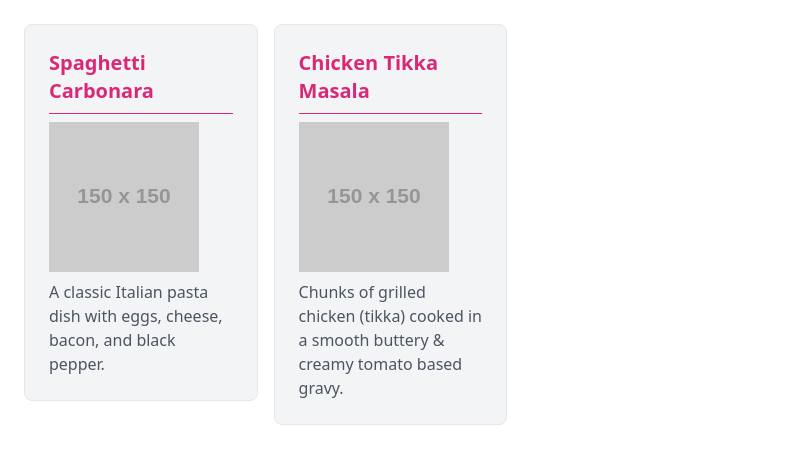
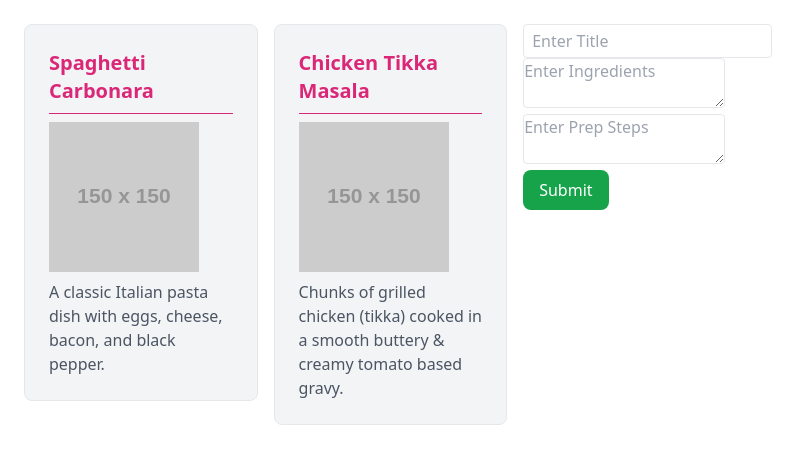
Before and after one commit to AustineJ101/alx-fe-reactjs, a React (Vite) app in the folder recipe-sharing-platform/: page / in a window 1280 px wide. Shown: the top 464 px of the page, without its empty margins (0-811 px from the left). Built offline with nearby package versions, Linux system fonts and the light colour scheme.

Commit message:
Add AddRecipesForm

```diff
--- a/recipe-sharing-platform/package.json
+++ b/recipe-sharing-platform/package.json
@@ -13,6 +13,7 @@
     "axios": "^1.8.3",
     "react": "^19.0.0",
     "react-dom": "^19.0.0",
+    "react-hook-form": "^7.54.2",
     "react-router-dom": "^7.3.0"
   },
   "devDependencies": {
--- /dev/null
+++ b/recipe-sharing-platform/src/components/AddRecipeForm.jsx
@@ -0,0 +1,26 @@
+import { useForm } from "react-hook-form"
+import recipeData from "../data.json"
+function AddRecipeForm({addRecipe}){
+    const{register, reset, handleSubmit, formState: {errors}} = useForm();
+    const onSubmit = (data) => {
+        const id = Date.now()
+        const newData = {id, ...data};
+        addRecipe(prev => prev.push(newData))
+    }
+    return(
+        <form  onSubmit={handleSubmit(onSubmit)}>
+
+            <input type="text" {...register("title", {required: true})} placeholder="Enter Title" className="border px-2 py-1 rounded outline-none focus:border-green-400"/>
+           {errors.title && <p className="text-red-500">Username is required</p>}
+
+           <textarea {...register("ingredients", {required: true})}className="border rounded outline-none focus:border-green-400" placeholder="Enter Ingredients"></textarea>
+           {errors.ingredients && <p className="text-red-500">Please input the ingredients</p>}
+
+           <textarea {...register("instructions", {required: true})}className="border rounded outline-none focus:border-green-400" placeholder="Enter Prep Steps"></textarea>
+           {errors.instructions && <p className="text-red-500">Please input the prep steps for the meal</p>}
+            <button type="submit" className="bg-green-600 text-white px-4 py-2 rounded-lg block">Submit</button>
+        </form>
+    )
+}
+
+export default AddRecipeForm;
--- a/recipe-sharing-platform/src/components/HomePage.jsx
+++ b/recipe-sharing-platform/src/components/HomePage.jsx
@@ -1,6 +1,7 @@
 import { useEffect, useState } from "react";
 import recipesData from "../data.json"
 import { Link } from "react-router-dom";
+import AddRecipeForm from "./AddRecipeForm";
 
 function HomePage(){
     const [recipes, setRecipes] = useState([]);
@@ -29,6 +30,8 @@ function HomePage(){
 
 
             })}
+
+            <AddRecipeForm addRecipe={setRecipes}/>
         </div>
     )
 }
```
Also changed, not shown: 1 other file (tests, documents, lock files or other folders).
